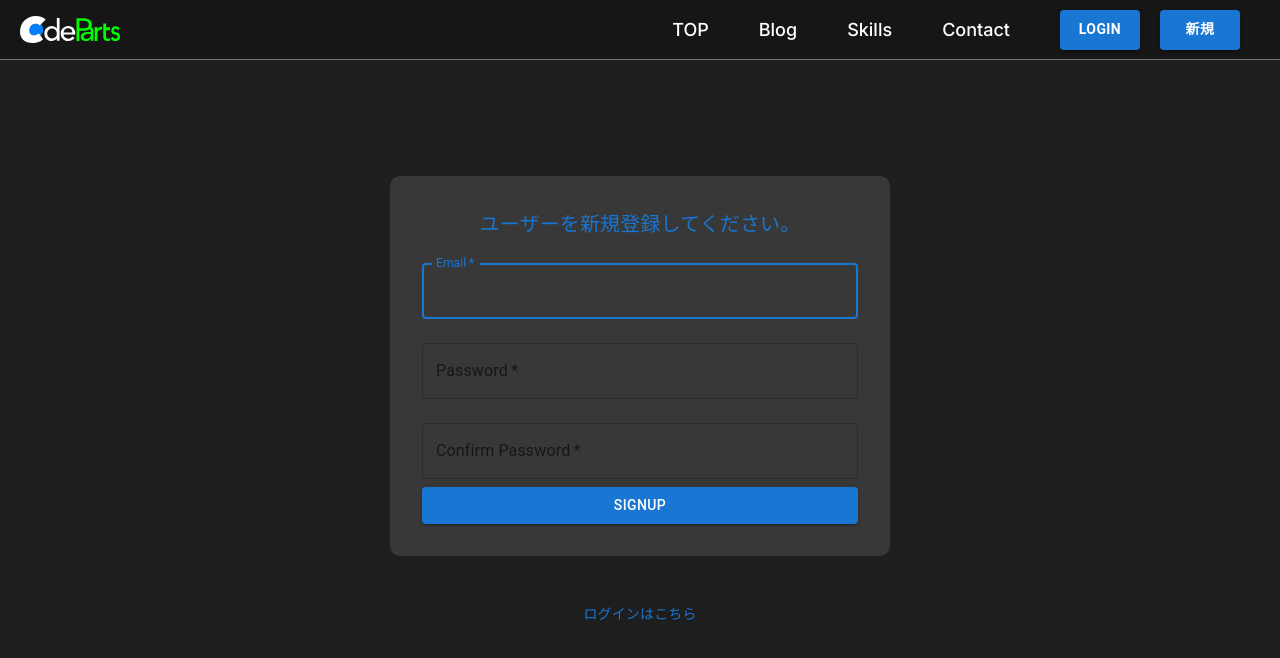
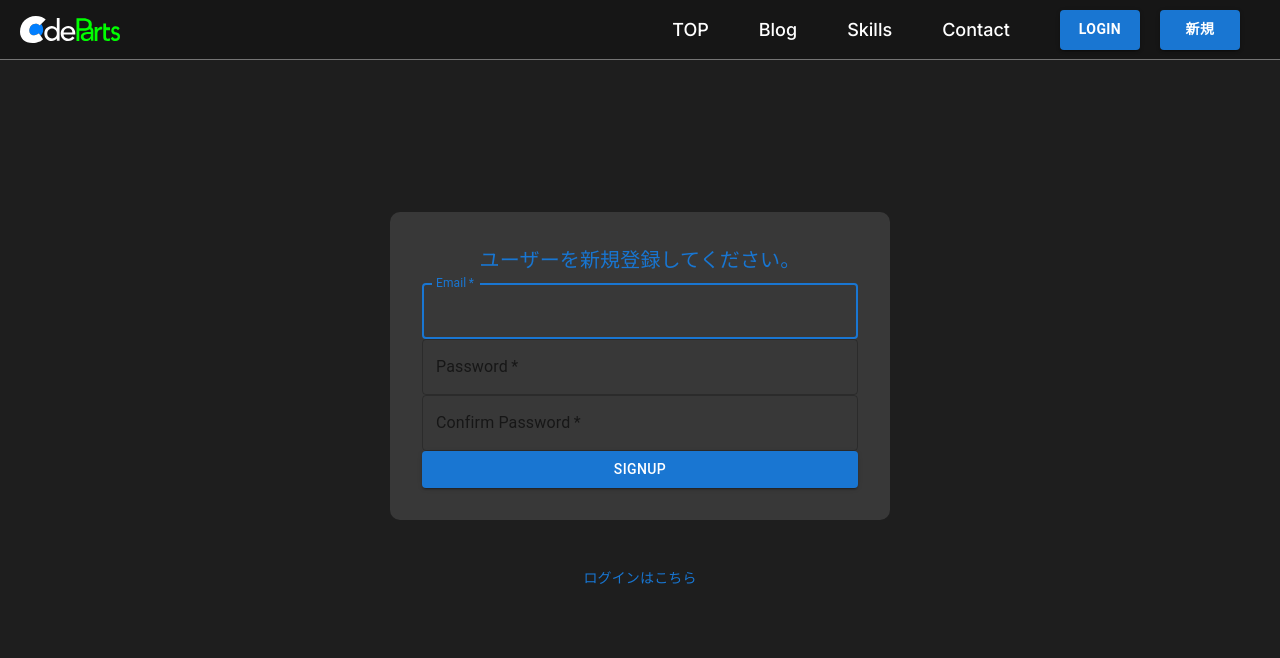
Before and after one commit to TKMhub/codeparts, a Next.js app: page /signup in a window 1280 px wide. Shown: the top 658 px of the page. Built offline with nearby package versions, Linux system fonts and the light colour scheme.

Commit message:
signup_plus

```diff
--- a/app/login/page.tsx
+++ b/app/login/page.tsx
@@ -1,8 +1,4 @@
 import React from "react";
-
-let hoge = "hoge";
-hoge = "fuga";
-console.log(hoge);
 
 function Login() {
   return <div>Login</div>;
--- a/app/signup/page.tsx
+++ b/app/signup/page.tsx
@@ -3,6 +3,7 @@ import React, { useState, useRef, useEffect } from "react"; // useRefとuseEffec
 import { Box, Button, TextField, Typography } from "@mui/material";
 import styled from "@emotion/styled";
 import Link from "next/link";
+import styles from "./signup.module.scss";
 
 const SignupContainer = styled(Box)`
   display: flex;
@@ -76,7 +77,7 @@ const Signup = () => {
             onChange={handleEmailChange}
             required
             fullWidth
-            margin="normal"
+            className={styles.imputForm}
             inputProps={{ ref: emailRef }}
           />
           <TextField
@@ -86,7 +87,7 @@ const Signup = () => {
             onChange={handlePasswordChange}
             required
             fullWidth
-            margin="normal"
+            className={styles.imputForm}
           />
           <TextField
             label="Confirm Password"
@@ -95,9 +96,9 @@ const Signup = () => {
             onChange={handleConfirmPasswordChange}
             required
             fullWidth
-            margin="normal"
+            className={styles.imputForm}
           />
-          <Button type="submit" variant="contained" color="primary" fullWidth>
+          <Button type="submit" variant="contained" color="primary" fullWidth className={styles.imputForm}>
             Signup
           </Button>
         </form>
--- a/app/signup/signup.module.scss
+++ b/app/signup/signup.module.scss
@@ -0,0 +1,4 @@
+.imputForm{
+    margin-top: 20px;
+    margin-bottom: 20px;
+}
```
